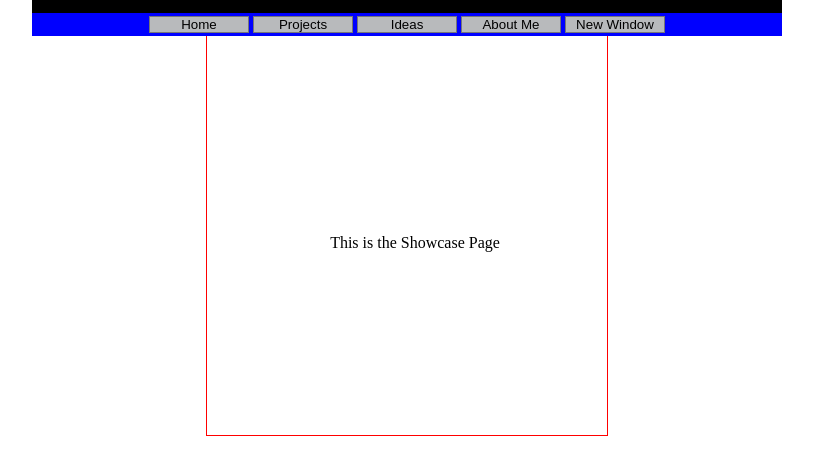
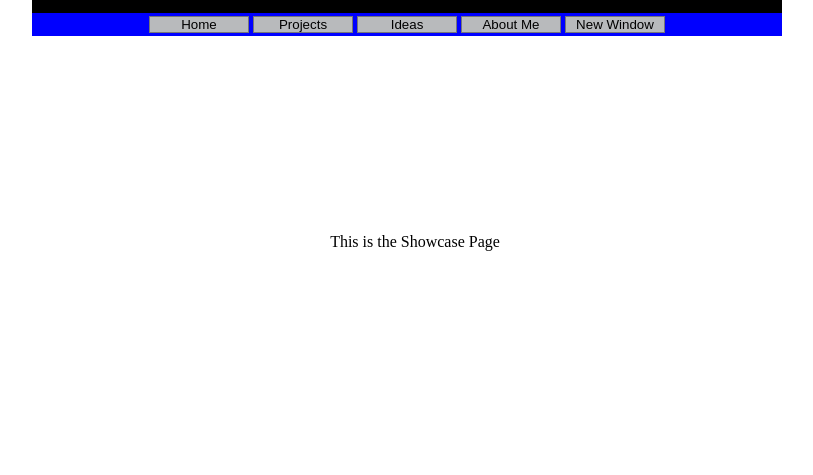
Before and after one commit to ShadowNexus/ShadowNexus.github.io, a plain HTML site: page index.html in a window 1280 px wide. Shown: the part 211-686 px from the top of the page, without its empty margins (233-1046 px from the left). Drawn offline with Linux system fonts and the light colour scheme.

Commit message:
index.css

```diff
--- a/index.css
+++ b/index.css
@@ -38,8 +38,8 @@
   position: relative;
 
   top: -20px;
-/*  border: none;*/
-  border: 1px red solid;
+  border: none;
+/*  border: 1px red solid;*/
 }
 
 .iFrame_Class {
```
